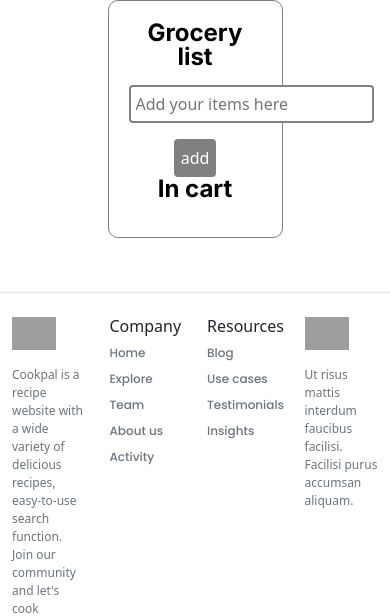
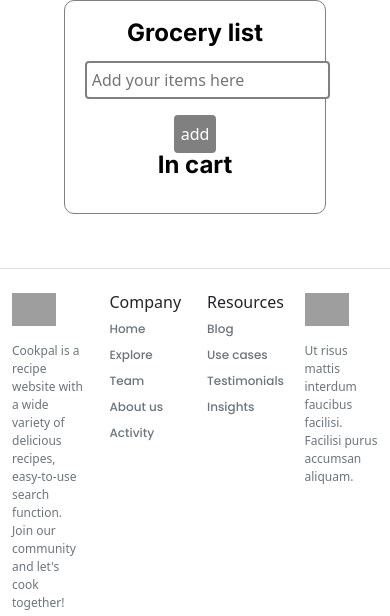
Before and after one commit to sotanandrei/cookpal, a Flask app: page /list in a window 390 px wide. Shown: the part 233-849 px from the top of the page. Run offline with Flask 3, Linux system fonts and the light colour scheme; some libraries are stand-ins or nearby versions; grey boxes are pictures that could not be loaded.

Commit message:
responsive grocery

```diff
--- a/static/css/list.css
+++ b/static/css/list.css
@@ -79,7 +79,7 @@ button.close {
 }
 
 .grocery-container {
-  width: 50%;
+  width: 75%;
   margin: auto;
   padding: 20px;
   border: 1px gray solid;
```
Also changed, not shown: 1 other file.
